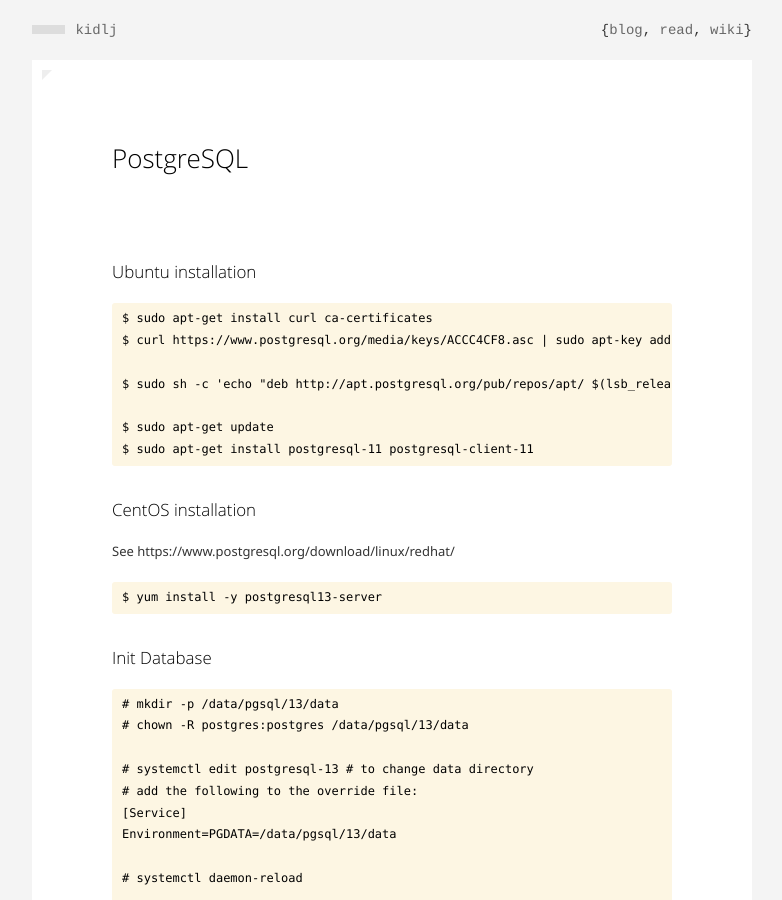
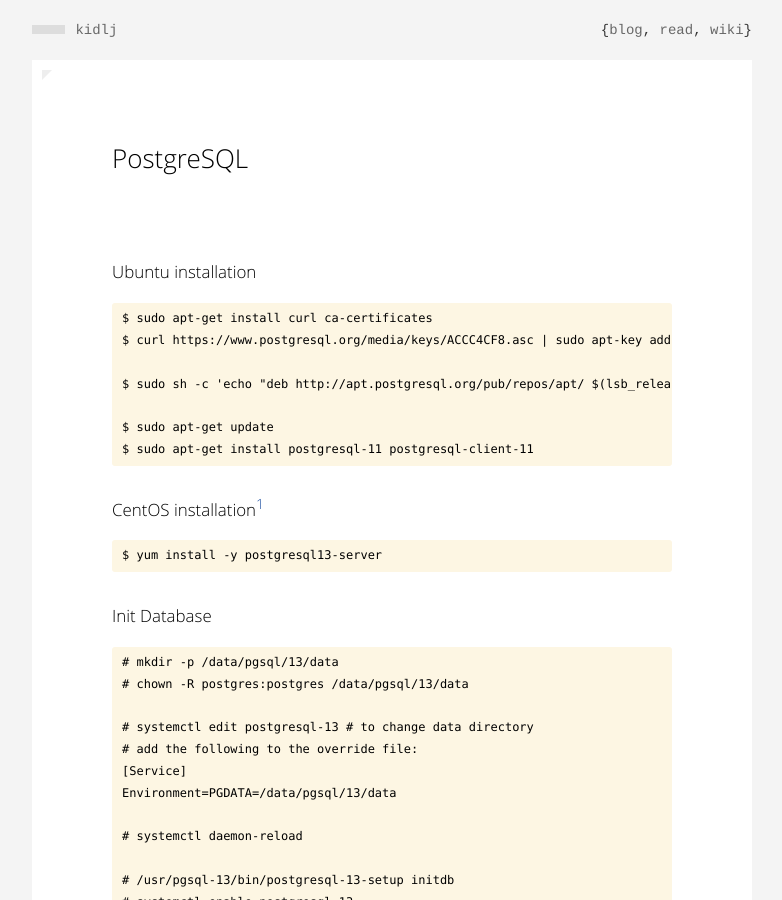
Before and after one commit to kidlj/awei, a Jekyll site: the page built from _wiki/postgresql.md, in a window 1280 px wide and 900 px high. Shown: the whole window, without its empty margins (248-1030 px from the left). Built offline with Jekyll 4.4.1, drawn with Linux system fonts in a browser that asks for light colours; some of the changed lines change nothing that is shown.

Commit message:
update pg centos installation doc

```diff
--- a/_wiki/postgresql.md
+++ b/_wiki/postgresql.md
@@ -12,9 +12,7 @@
     $ sudo apt-get update
     $ sudo apt-get install postgresql-11 postgresql-client-11
 
-### CentOS installation
-
-See https://www.postgresql.org/download/linux/redhat/
+### CentOS installation[1]
 
     $ yum install -y postgresql13-server
 
@@ -100,5 +98,6 @@
     => \du;
 
 
-[1]: https://www.postgresql.org/docs/11/sql-grant.html
-[2]: https://www.postgresql.org/docs/9.1/sql-alterrole.html
+[1]: https://www.postgresql.org/download/linux/redhat/
+[2]: https://www.postgresql.org/docs/11/sql-grant.html
+[3]: https://www.postgresql.org/docs/9.1/sql-alterrole.html
```
